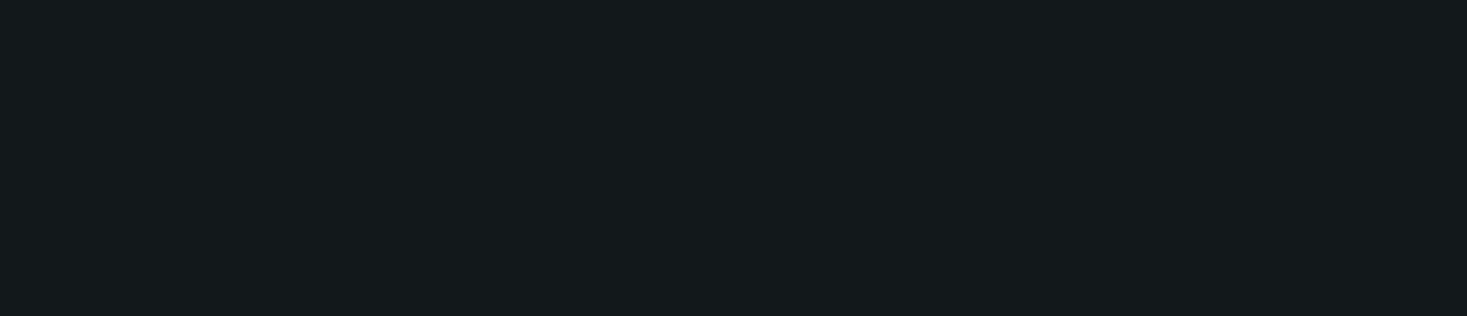
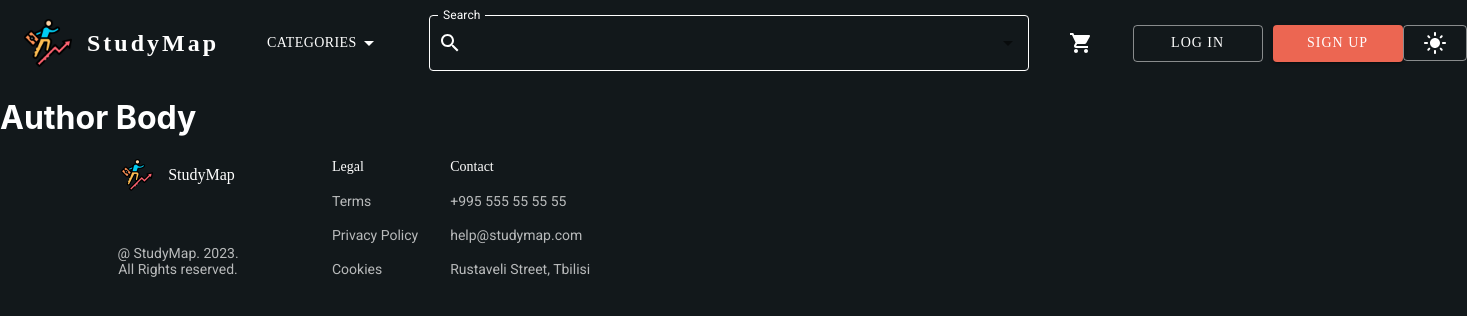
Before and after one commit to qeto22/StudyMap, a React (Create React App) app: page /author in a window 1280 px wide. Before the commit this address had no page. Shown: the top 316 px of the page, 1467 px wide, since content can reach past the window. Built offline with nearby package versions, Linux system fonts and the light colour scheme; a web font is replaced by a local one.

Commit message:
Author page router

```diff
--- a/src/components/App.js
+++ b/src/components/App.js
@@ -4,6 +4,7 @@
 import LoginContent from './login/LoginContent';
 import { AuthProvider } from "./AuthProvider";
 import SearchContent from "./search/SearchContent";
+import AuthorContent from "./author/AuthorContent";
 
 function App() {
   return (
@@ -14,6 +15,7 @@
             <Route path="/" element={<WelcomeContent />} />
             <Route path="/login" element={<LoginContent />} />
             <Route path="/search" element={<SearchContent />} />
+            <Route path="/author" element={<AuthorContent />} />
           </Routes>
         </Router>
       </AuthProvider>
--- /dev/null
+++ b/src/components/author/AuthorBody.js
@@ -0,0 +1,8 @@
+
+function AuthorBody() {
+    return (
+        <h1>Author Body</h1>
+    );
+}
+
+export default AuthorBody;
--- /dev/null
+++ b/src/components/author/AuthorContent.js
@@ -0,0 +1,15 @@
+import Footer from "../footer/Footer";
+import NavigationBar from "../navbar/NavigationBar";
+import AuthorBody from "./AuthorBody";
+
+function AuthorContent() {
+    return (
+        <div>
+            <NavigationBar />
+            <AuthorBody />
+            <Footer />
+        </div>
+    )
+}
+
+export default AuthorContent;
--- a/src/components/welcome/CourseItem.css
+++ b/src/components/welcome/CourseItem.css
@@ -13,6 +13,12 @@
     font-size: 13px !important;
     color: #c7c9ca;
     gap: 5px
+}
+
+
+.course-author:hover {
+    color: #EC6652 !important;
+    cursor: pointer;
 }
 
 .course-author-wrapper img {
--- a/src/components/welcome/CourseItem.js
+++ b/src/components/welcome/CourseItem.js
@@ -2,8 +2,19 @@
 import AddShoppingCartIcon from '@mui/icons-material/AddShoppingCart';
 import AccountTreeIcon from '@mui/icons-material/AccountTree';
 import "./CourseItem.css"
+import { useNavigate } from "react-router-dom";
+
 
 function CourseItem() {
+    const navigate = useNavigate();
+
+    const onCourseClicked = () => {
+        navigate('/course/1/');
+    }
+
+    const onAuthorClicked = () => {
+        navigate('/author/ketevan-bachalashvili');
+    }
 
     return (
         <Card style={{ border: "1px solid white" }}>
@@ -12,19 +23,24 @@
                 alt="green iguana"
                 height="180"
                 image="https://cdn.dribbble.com/users/1189961/screenshots/3546540/14._google_-_pixel_art_logo.jpg"
+                style={{
+                    cursor: "pointer"
+                }}
+                onClick={onCourseClicked}
             />
             <CardContent style={{ background: "#121212", color: "white" }}>
                 <div style={{
                     display: "flex",
                     alignItems: "center",
-                    justifyContent: "space-between"
-                }}>
+                    justifyContent: "space-between",
+                    cursor: "pointer"
+                }} onClick={onCourseClicked}>
                     <Typography className="course-title">Path to Google</Typography>
                     <Typography className="">$100.00</Typography>
                 </div>
                 <div className="course-author-wrapper">
                     <img alt="mee" src="https://media.licdn.com/dms/image/C4D03AQEV9v3FiWwyuw/profile-displayphoto-shrink_800_800/0/1635665530246?e=2147483647&v=beta&t=3H--_iRB_mZuKpjExzlFiS_PKRwBnfnUMAJhDpoMa5c" />
-                    <Typography>Ketevan Bachalashvili</Typography>
+                    <Typography className="course-author" onClick={onAuthorClicked}>Ketevan Bachalashvili</Typography>
                 </div>
                 <div className="course-rating-wrapper">
                     <Typography className="course-rating-text">5/5</Typography>
@@ -39,7 +55,7 @@
                     <Typography className="course-rating-count">(125)</Typography>
                 </div>
             </CardContent>
-            <CardActions style={{ background: "#121212", color: "white", display: "flex", justifyContent: "space-between"}}>
+            <CardActions style={{ background: "#121212", color: "white", display: "flex", justifyContent: "space-between" }}>
                 <Button size="small"><AccountTreeIcon></AccountTreeIcon>&nbsp;Visualize</Button>
                 <Button size="small"><AddShoppingCartIcon></AddShoppingCartIcon>&nbsp;Add to Cart</Button>
             </CardActions>
```
